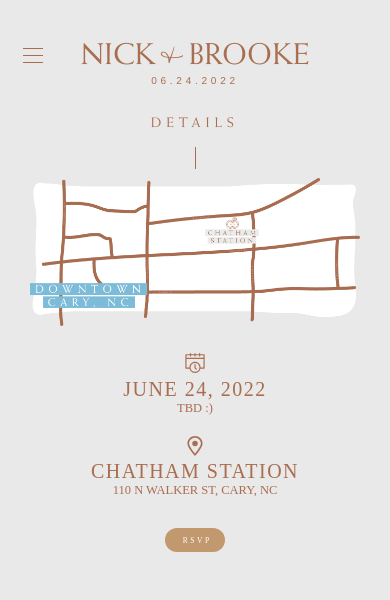
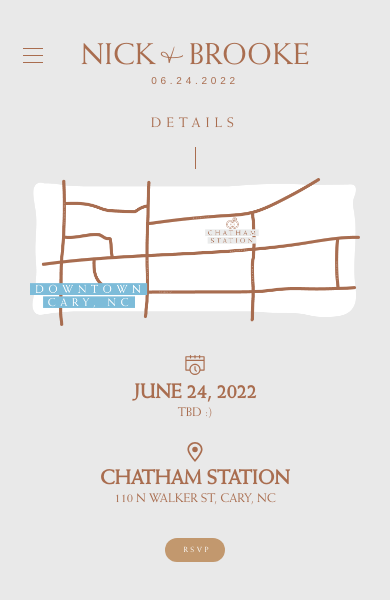
Before and after one commit to nckbrrs/written-in-the-barrs-dot-com, a React (Create React App) app: page /details in a window 390 px wide. Shown: the top 600 px of the page. Built offline with nearby package versions, Linux system fonts and the light colour scheme.

Commit message:
fixed font for details, also unhid rsvp page

```diff
--- a/src/components/RSVPForm.tsx
+++ b/src/components/RSVPForm.tsx
@@ -242,12 +242,14 @@
     return <>
         {   invitee === null &&
             <form id="rsvpForm-search" onSubmit={handleSearch}>
+            {hits.length === 0 && <>
                 <p>Name</p>
                 <div className="formRow">
                     <input name="firstName" placeholder="First Name" type="text" value={inputtedFirstName} onChange={(e) => setInputtedFirstName(e.target.value)}/>
                     <input name="lastName" placeholder="Last Name" type="text" value={inputtedLastName} onChange={(e) => setInputtedLastName(e.target.value)}/>
                 </div>
                 <button type="submit">Search</button>
+            </>}
                 {hits.map((hit) => (
                     <div className="search-result" key={hit.entityId} onClick={() => setInvitee(hit)}>
                         RSVP for
--- a/src/styles/details.scss
+++ b/src/styles/details.scss
@@ -7,6 +7,7 @@
     justify-content: flex-start;
     animation: fadeIn 1.6s;
     transition: 1s;
+    font-family: 'Weiss', script;
 
     #hero-container {
         max-width: 50rem;
@@ -43,6 +44,7 @@
 
         #date, #venue {
             font-size: 2rem;
+            font-weight: bold;
         }
 
         #time, #addr {
@@ -84,10 +86,6 @@
                 margin-left: 0rem;
             }
 
-            #date, #venue {
-                letter-spacing: 0.15rem;
-            }
-
             #time, #addr {
                 margin-bottom: 2rem;
             }
--- a/src/styles/rsvp.scss
+++ b/src/styles/rsvp.scss
@@ -128,6 +128,10 @@
             animation: fadeIn 1s;
             transition: 0.3s;
 
+            &:first-of-type {
+                margin-top: 0;
+            }
+
             &:hover {
                 background: #A96D4F;
                 cursor: pointer;
--- a/src/views/Details.tsx
+++ b/src/views/Details.tsx
@@ -1,6 +1,5 @@
 import React from 'react';
 import SiteHeader from '../components/SiteHeader';
-import SiteFooter from '../components/SiteFooter';
 import ContentHeader from '../components/ContentHeader';
 import  { Link } from 'react-router-dom';
 import map from '../assets/images/map.png';
--- a/src/views/RSVP.tsx
+++ b/src/views/RSVP.tsx
@@ -10,10 +10,7 @@
         <div id="rsvp">
             <SiteHeader/>
             <ContentHeader title={"RSVP"}/>
-            { false &&
             <RSVPForm/>
-            }
-            <h1 id="temp">coming soon... :)</h1>
             <SiteFooter/>
         </div>
     )
```
